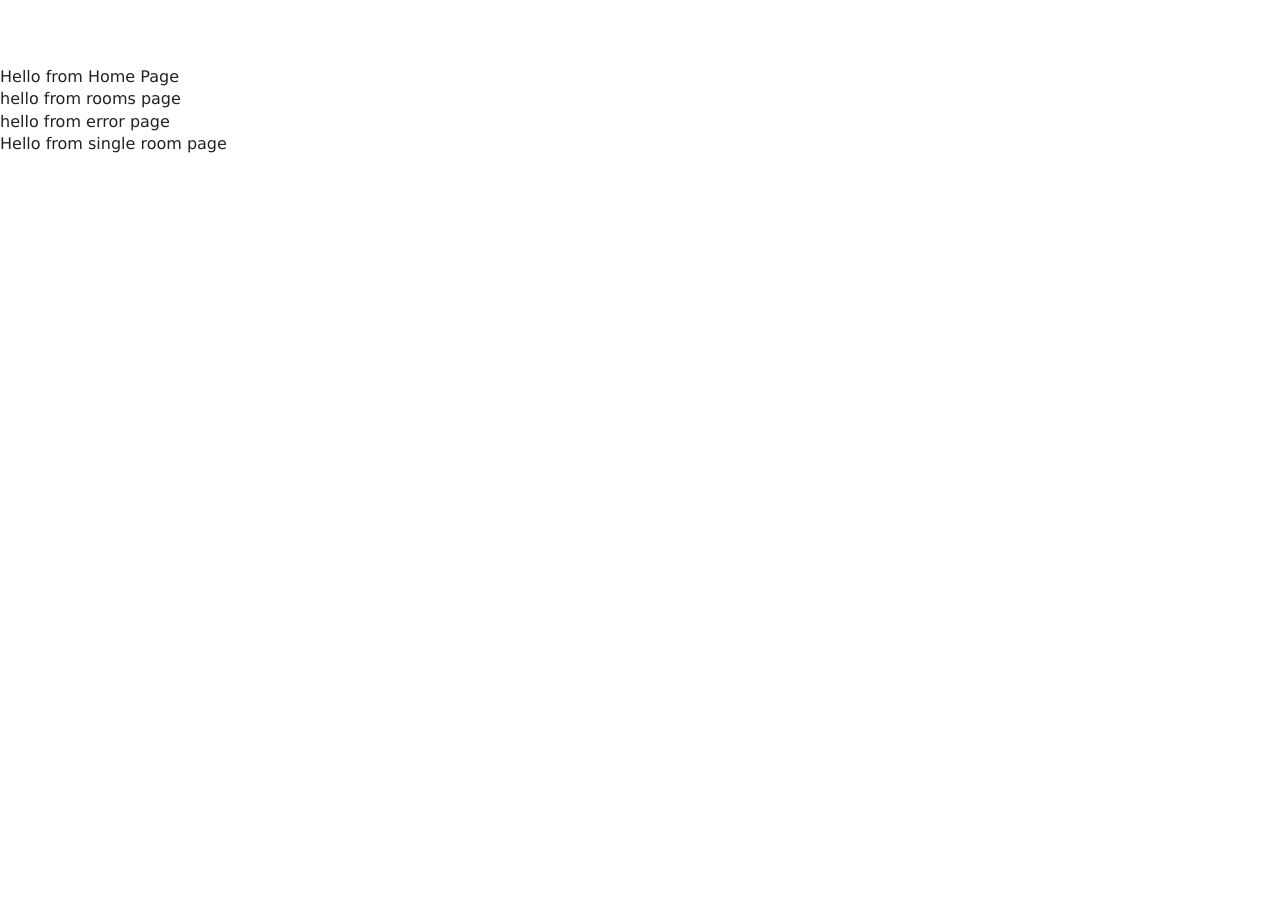
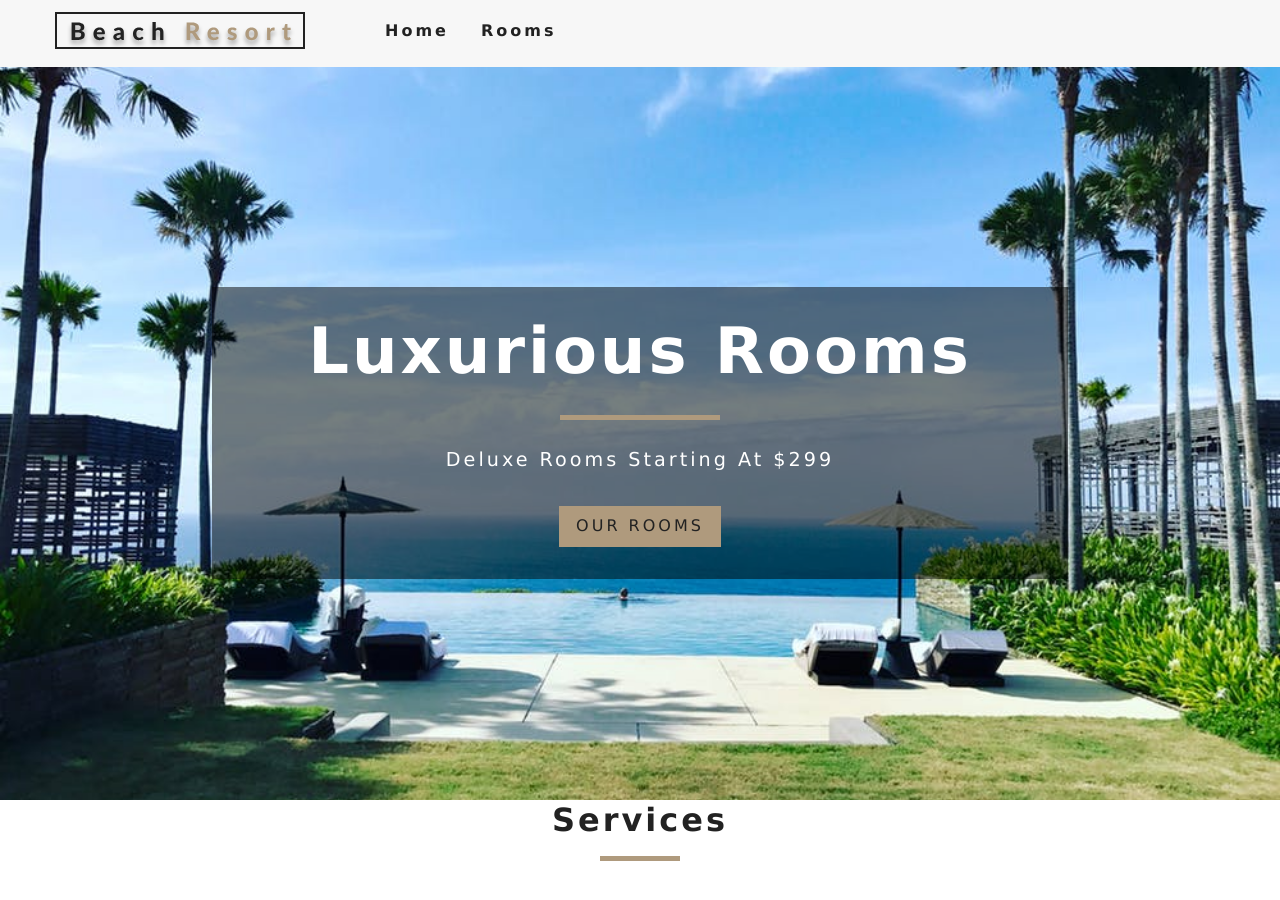
Before and after one commit to abutler6588/resort, a React (Create React App) app: page / in a window 1280 px wide. Shown: the top 900 px of the page. Before the commit the page ends 800 px from the top, so only its background shows below. Built offline with nearby package versions, Linux system fonts and the light colour scheme.

Commit message:
created Hero, Banner, components and configured Services section

```diff
--- a/src/App.js
+++ b/src/App.js
@@ -6,13 +6,20 @@
 import Rooms from './pages/Rooms';
 import SingleRoom from './pages/SingleRoom';
 
+import {Route, Switch} from 'react-router-dom';
+
+import Navbar from './components/Navbar';
+
 function App() {
   return (
     <>
-    <Home></Home>
-    <Rooms></Rooms>
-    <Error></Error>
-    <SingleRoom></SingleRoom>
+    <Navbar/>
+    <Switch>
+      <Route exact path='/' component={Home}/>
+      <Route exact path='/rooms/' component={Rooms}/>
+      <Route exact path='/rooms/:slug' component={SingleRoom}/>
+    <Route component={Error}/>
+    </Switch>
     </>
   );
 }
--- /dev/null
+++ b/src/components/Banner.js
@@ -0,0 +1,13 @@
+import React from 'react'
+
+export default function Banner ({children,title,subtitle})
+{
+    return (
+        <div className='banner'>
+            <h1>{title}</h1>
+            <div />
+            <p>{subtitle}</p>
+            {children}
+        </div>
+    );
+}
--- /dev/null
+++ b/src/components/Hero.js
@@ -0,0 +1,9 @@
+import React from 'react';
+
+export default function Hero ({children,hero}) {
+    return <header className={hero}>{children}</header>;
+}
+
+Hero.defaultProps = {
+    hero:'defaultHero'
+};
--- /dev/null
+++ b/src/components/Navbar.js
@@ -0,0 +1,42 @@
+import React, { Component } from "react";
+import { Link } from "react-router-dom";
+import { FaAlignRight } from "react-icons/fa";
+import logo from "../images/logo.svg";
+export default class Navbar extends Component {
+  state = {
+    isOpen: false
+  };
+  handleToggle = () => {
+    this.setState({ isOpen: !this.state.isOpen });
+  };
+  render() {
+    return (
+      <nav className="navbar">
+        <div className="nav-center">
+          <div className="nav-header">
+            <Link to="/">
+              <img src={logo} alt="Beach Resort" />
+            </Link>
+            <button
+              type="button"
+              className="nav-btn"
+              onClick={this.handleToggle}
+            >
+              <FaAlignRight className="nav-icon" />
+            </button>
+          </div>
+          <ul
+            className={this.state.isOpen ? "nav-links show-nav" : "nav-links"}
+          >
+            <li>
+              <Link to="/">Home</Link>
+            </li>
+            <li>
+              <Link to="/rooms">Rooms</Link>
+            </li>
+          </ul>
+        </div>
+      </nav>
+    );
+  }
+}
--- /dev/null
+++ b/src/components/Services.js
@@ -0,0 +1,13 @@
+import React, { Component } from 'react';
+import Title from './Title'
+class Services extends Component {
+    render() {
+        return (
+            <div>
+                <Title title='services'/>
+            </div>
+        );
+    }
+}
+
+export default Services;
--- /dev/null
+++ b/src/components/Title.js
@@ -0,0 +1,10 @@
+import React from 'react';
+
+export default function Title({title}) {
+    return (
+        <div className='section-title'>
+            <h4>{title}</h4>
+            <div />
+        </div>
+    );
+}
--- a/src/pages/Error.js
+++ b/src/pages/Error.js
@@ -1,9 +1,15 @@
 import React from 'react'
+import Hero from '../components/Hero';
+import Banner from '../components/Banner';
+import {Link} from 'react-router-dom';
 
 export default function Error() {
-    return (
-        <div>
-            hello from error page
-        </div>
-    )
+    return (<Hero>
+        <Banner title='404' subtitle='page not found'>
+            <Link to='/' className='btn-primary'>
+                return home
+            </Link>
+        </Banner>
+    </Hero>
+    );
 }
--- a/src/pages/Home.js
+++ b/src/pages/Home.js
@@ -1,11 +1,23 @@
 import React from 'react';
+import Hero from '../components/Hero';
+import Banner from '../components/Banner';
+import {Link} from 'react-router-dom';
+import Services from '../components/Services'
 
-const home = () => {
-    return(
-        <div>
-            Hello from Home Page
-        </div>
-    )
+export default function Home () {
+    return (
+        <>
+            <Hero>
+            <Banner
+                title='luxurious rooms'
+                subtitle='deluxe rooms starting at $299'>
+            <Link
+                to='/rooms'
+                className='btn-primary'>our rooms
+            </Link>
+        </Banner>
+    </Hero>
+    <Services />
+    </>
+    );
 }
-
-export default home;
--- a/src/pages/Rooms.js
+++ b/src/pages/Rooms.js
@@ -1,11 +1,18 @@
 import React from 'react';
+import Hero from '../components/Hero';
+import Banner from '../components/Banner';
+import {Link} from 'react-router-dom';
 
 const Rooms = () => {
-    return(
-        <div>
-            hello from rooms page
-        </div>
-    )
-}
+    return (
+        <Hero hero='roomsHero'>
+            <Banner title='our rooms'>
+             <Link to='/' className='btn-primary'>
+                return home
+            </Link>
+        </Banner>
+    </Hero>
+    );
+};
 
 export default Rooms;
```
Also changed, not shown: public/logo192.png (deleted), public/logo512.png (deleted).
